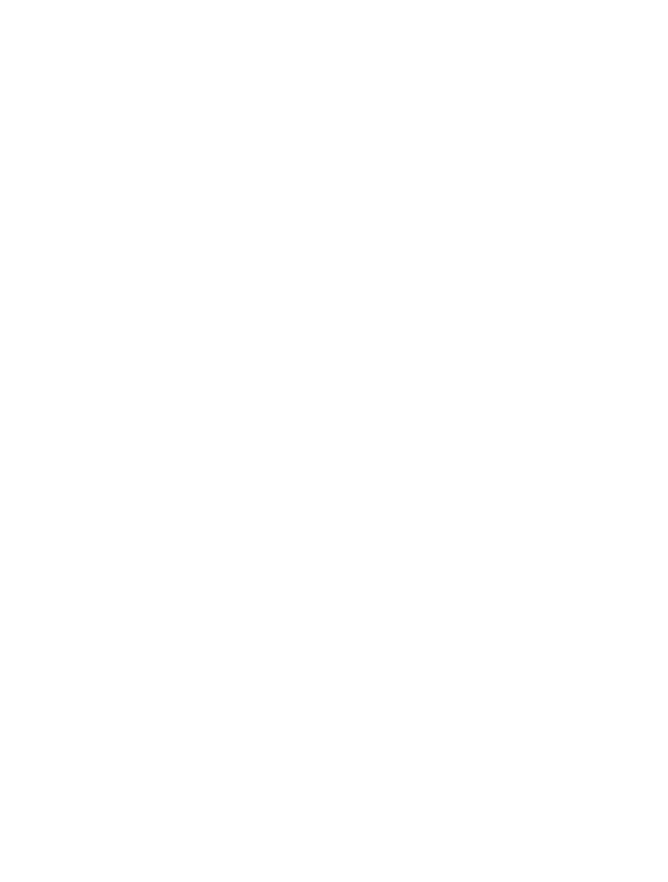
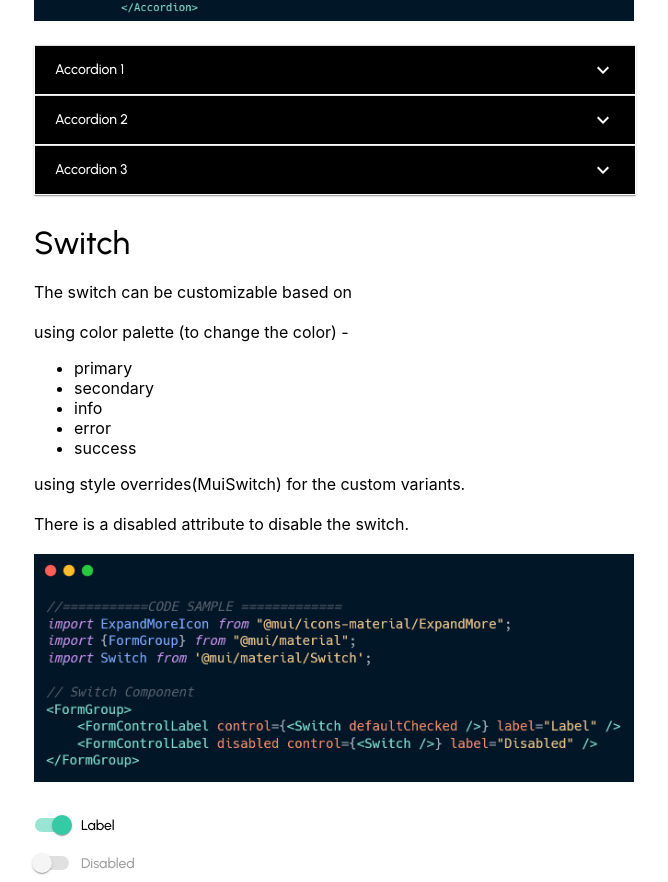
Before and after one commit to dikshashukla455/mui-customization, a React (Create React App) app: page /overview in a window 1280 px wide. Shown: the part 7632-8514 px from the top of the page, without its empty margins (14-682 px from the left). Before the commit the page ends 6714 px from the top, so only its background shows below. Built offline with nearby package versions, Linux system fonts and the light colour scheme.

Commit message:
Added the accordion and switch component

```diff
--- a/src/Overview.js
+++ b/src/Overview.js
@@ -7,6 +7,7 @@ import {
 	Radio,
 	FormControl,
 	FormControlLabel,
+	FormGroup,
 	MenuItem,
 	Select,
 	Tab,
@@ -20,6 +21,10 @@ import DialogTitle from "@mui/material/DialogTitle";
 import CloseImg from "./images/cross.svg";
 import Tooltip from "@mui/material/Tooltip";
 import ExpandMoreIcon from "@mui/icons-material/ExpandMore";
+import Accordion from "@mui/material/Accordion";
+import AccordionSummary from "@mui/material/AccordionSummary";
+import AccordionDetails from "@mui/material/AccordionDetails";
+import Switch from '@mui/material/Switch';
 import LogoImg from "./images/Logo.jpg";
 import colorImg from "./images/color.png";
 import typoImg from "./images/typo.png";
@@ -29,6 +34,8 @@ import inputbtnImg from "./images/inputBtn.png";
 import dropdownImg from "./images/dropdown.png";
 import dialogImg from "./images/dialog.png";
 import tooltipImg from "./images/tooltip.png";
+import accordionImg from "./images/carbon (2).png";
+import switchImg from "./images/carbon (3).png";
 import tabImg from "./images/tab.png";
 
 const ariaLabel = { "aria-label": "description" };
@@ -43,6 +50,7 @@ function Overview() {
 	const handleChange = (event) => {
 		setLanguage(event.target.value);
 	};
+
 	return (
 		<div style={{ margin: "2rem 0 0 3rem" }}>
 			<Typography variant="h1">Overview</Typography>
@@ -493,6 +501,7 @@ function Overview() {
 					}}
 				/>
 			</Tabs>
+			{/* ===========================TOOLTIPS============================= */}
 			<Typography variant="h3" my={2}>
 				Tooltips
 			</Typography>
@@ -546,6 +555,90 @@ function Overview() {
 					top-right tooltip
 				</Button>
 			</Tooltip>
+			<br />
+			{/* ===========================ACCORDION============================= */}
+			<Typography variant="h3" mb={2} mt={3}>
+				Accordion
+			</Typography>
+			<Typography variant="bodyMedium">
+				The accordion can be customizable based on
+				<br /> using style overrides(MuiAccordion) for the custom variants.
+				<br /> There is a disabled attribute to disable the part of the accordion.
+			</Typography>
+			<br /> <br />
+			<img src={accordionImg} width="600px" alt="" />
+			<br /> <br />
+			<Accordion sx={{ "& .MuiSvgIcon-root": { color: "white" } }}>
+				<AccordionSummary
+					expandIcon={<ExpandMoreIcon />}
+					aria-controls="panel1a-content"
+					id="panel1a-header"
+				>
+					<Typography>Accordion 1</Typography>
+				</AccordionSummary>
+				<AccordionDetails>
+					<Typography>
+						Lorem ipsum dolor sit amet, consectetur adipiscing elit. Suspendisse
+						malesuada lacus ex, sit amet blandit leo lobortis eget.
+					</Typography>
+				</AccordionDetails>
+			</Accordion>
+			<Accordion sx={{ "& .MuiSvgIcon-root": { color: "white" } }}>
+				<AccordionSummary
+					expandIcon={<ExpandMoreIcon />}
+					aria-controls="panel2a-content"
+					id="panel2a-header"
+				>
+					<Typography>Accordion 2</Typography>
+				</AccordionSummary>
+				<AccordionDetails>
+					<Typography>
+						Lorem ipsum dolor sit amet, consectetur adipiscing elit. Suspendisse
+						malesuada lacus ex, sit amet blandit leo lobortis eget.
+					</Typography>
+				</AccordionDetails>
+			</Accordion>
+			<Accordion sx={{ "& .MuiSvgIcon-root": { color: "white" } }}>
+				<AccordionSummary
+					expandIcon={<ExpandMoreIcon />}
+					aria-controls="panel2a-content"
+					id="panel2a-header"
+				>
+					<Typography>Accordion 3</Typography>
+				</AccordionSummary>
+				<AccordionDetails>
+					<Typography>
+						Lorem ipsum dolor sit amet, consectetur adipiscing elit. Suspendisse
+						malesuada lacus ex, sit amet blandit leo lobortis eget.
+					</Typography>
+				</AccordionDetails>
+			</Accordion>
+			{/* ===========================switch============================= */}
+			<Typography variant="h3" mb={2} mt={3}>
+			Switch
+			</Typography>
+			<Typography variant="bodyMedium">
+			The switch can be customizable based on
+			<br />
+			<br />
+				using color palette (to change the color) -
+				<ul>
+					<li>primary</li>
+					<li>secondary</li>
+					<li>info</li>
+					<li>error</li>
+					<li>success</li>
+				</ul>
+				using style overrides(MuiSwitch) for the custom variants. <br />
+				<br /> There is a disabled attribute to disable the switch.
+			</Typography>
+			<br /> <br />
+			<img src={switchImg} width="600px" alt="" />
+			<br /> <br />
+			<FormGroup>
+				<FormControlLabel control={<Switch defaultChecked />} label="Label" />
+				<FormControlLabel disabled control={<Switch />} label="Disabled" />
+			</FormGroup>
 		</div>
 	);
 }
--- a/src/Theme.js
+++ b/src/Theme.js
@@ -6,18 +6,18 @@ import { pink, purple, red, yellow } from "@mui/material/colors";
 const jadeite = "#34CAA5";
 const orange = "#FDCF24";
 const cacophony = "#B8E716";
-const white ="#ffffff";
-const secondary ="#9c27b0";
-const info="#1de9b6";
-const success ="#8bc34a";
-const error ="#f44336";
-const black="#111827";
-const grey="#EEEFF2";
+const white = "#ffffff";
+const secondary = "#9c27b0";
+const info = "#1de9b6";
+const success = "#8bc34a";
+const error = "#f44336";
+const black = "#111827";
+const grey = "#EEEFF2";
 const primaryHoverColor = "#00bfa5";
 const secondaryHoverColor = "#6a1b9a";
 const infoHoverColor = "#00bfa5";
 const successHoverColor = "#558b2f";
-const errorHoverColor = "#c62828"
+const errorHoverColor = "#c62828";
 
 export const CustomTheme = createTheme({
 	spacing: 10,
@@ -112,14 +112,13 @@ export const CustomTheme = createTheme({
 					textTransform: "capitalize",
 					// primary color - contained and outlined
 					"&.MuiButton-containedPrimary": {
-						backgroundColor:jadeite,
-						color:white,
+						backgroundColor: jadeite,
+						color: white,
 						cursor: "pointer",
 						"&:hover": {
 							backgroundColor: primaryHoverColor,
 							boxShadow: "none",
 						},
-
 					},
 					"&.MuiButton-outlinedPrimary": {
 						backgroundColor: "transparent",
@@ -134,14 +133,13 @@ export const CustomTheme = createTheme({
 					},
 					// secondary color - contained and outlined
 					"&.MuiButton-containedSecondary": {
-						backgroundColor:secondary,
-						color:white,
+						backgroundColor: secondary,
+						color: white,
 						cursor: "pointer",
 						"&:hover": {
 							backgroundColor: secondaryHoverColor,
 							boxShadow: "none",
 						},
-
 					},
 					"&.MuiButton-outlinedSecondary": {
 						backgroundColor: "transparent",
@@ -156,14 +154,13 @@ export const CustomTheme = createTheme({
 					},
 					// info color - contained and outlined
 					"&.MuiButton-containedInfo": {
-						backgroundColor:info,
-						color:white,
+						backgroundColor: info,
+						color: white,
 						cursor: "pointer",
 						"&:hover": {
 							backgroundColor: infoHoverColor,
 							boxShadow: "none",
 						},
-
 					},
 					"&.MuiButton-outlinedInfo": {
 						backgroundColor: "transparent",
@@ -178,14 +175,13 @@ export const CustomTheme = createTheme({
 					},
 					// success color - contained and outlined
 					"&.MuiButton-containedSuccess": {
-						backgroundColor:success,
-						color:white,
+						backgroundColor: success,
+						color: white,
 						cursor: "pointer",
 						"&:hover": {
 							backgroundColor: successHoverColor,
 							boxShadow: "none",
 						},
-
 					},
 					"&.MuiButton-outlinedSuccess": {
 						backgroundColor: "transparent",
@@ -200,14 +196,13 @@ export const CustomTheme = createTheme({
 					},
 					// error color - contained and outlined
 					"&.MuiButton-containedError": {
-						backgroundColor:error,
-						color:white,
+						backgroundColor: error,
+						color: white,
 						cursor: "pointer",
 						"&:hover": {
 							backgroundColor: errorHoverColor,
 							boxShadow: "none",
 						},
-
 					},
 					"&.MuiButton-outlinedError": {
 						backgroundColor: "transparent",
@@ -220,7 +215,6 @@ export const CustomTheme = createTheme({
 							borderColor: "transparent",
 						},
 					},
-
 				}),
 			},
 		},
@@ -304,33 +298,64 @@ export const CustomTheme = createTheme({
 			styleOverrides: {
 				root: ({ ownerState }) => ({
 					marginTop: "5px",
-					fontSize:"16px",
-					width:"67px",
-					height:"42px",
-					backgroundColor:jadeite,
+					fontSize: "16px",
+					width: "67px",
+					height: "42px",
+					backgroundColor: jadeite,
 					fontWeight: "600",
-					color:white,
-					borderRadius:"8px",
-					border:"none",
-					"&:hover":{
-						border:"none",
-						outline:"none"
+					color: white,
+					borderRadius: "8px",
+					border: "none",
+					"&:hover": {
+						border: "none",
+						outline: "none",
 					},
-					"&:focus":{
-						border:"none",
-						outline:"none"
-					}
-
-
+					"&:focus": {
+						border: "none",
+						outline: "none",
+					},
 				}),
 			},
 		},
-		MuiFormControlLabel:{
-			styleOverrides:{
+		MuiFormControlLabel: {
+			styleOverrides: {
 				root: ({ ownerState }) => ({
-					color:"black",
-			})
-			}
-		}
+					color: "black",
+				}),
+			},
+		},
+		MuiFormControlLabel: {
+			styleOverrides: {
+				root: ({ ownerState }) => ({
+					color: "black",
+				}),
+			},
+		},
+		MuiAccordion: {
+			styleOverrides: {
+				root: ({ ownerState }) => ({
+					width: "600px",
+					backgroundColor: "black",
+					color: white,
+					border: "1px solid white",
+					"&.Mui-expanded": {
+						backgroundColor: success,
+					},
+					"&.Mui-disabled": {
+						backgroundColor: grey,
+					},
+				}),
+			},
+		},
+		MuiSwitch: {
+			styleOverrides: {
+				root: ({ ownerState }) => ({
+
+					"&.Mui-disabled": {
+						backgroundColor: grey,
+					},
+				}),
+			},
+		},
 	},
 });
```
Also changed, not shown: src/images/carbon (2).png (added), src/images/carbon (3).png (added).
